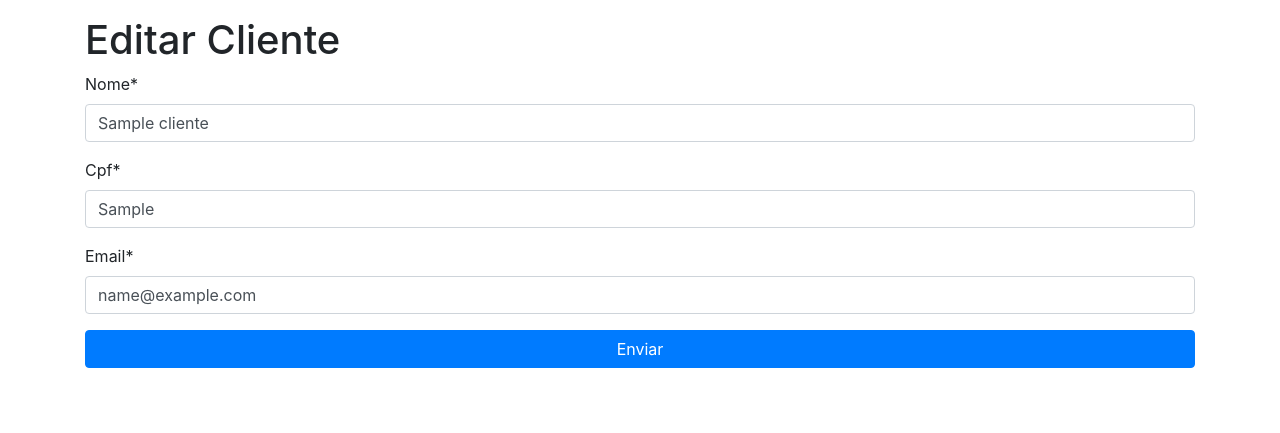
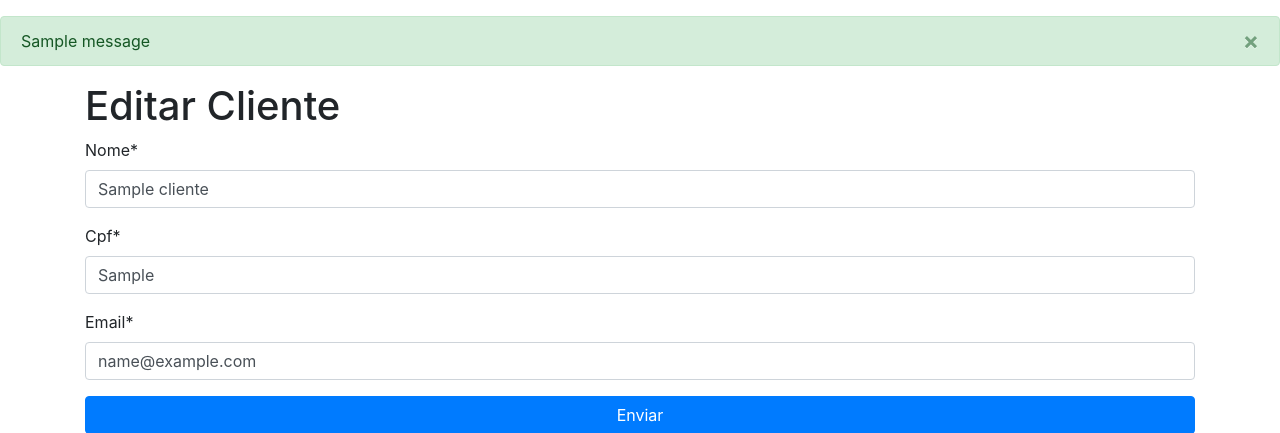
Before and after one commit to CleitonSilvaT/CrudDjango, a Django app: page /editar_clientes/1 in a window 1280 px wide. Shown: the part 56-489 px from the top of the page. Run offline with Django 3.2, Linux system fonts and the light colour scheme; tables that the repository leaves empty hold one stand-in row (values such as "Sample post"); one stand-in notice (Sample message) is shown; some libraries are stand-ins or nearby versions.

Commit message:
Criado mensagens. Close #12

```diff
--- a/clientes/views.py
+++ b/clientes/views.py
@@ -1,4 +1,5 @@
 from django.shortcuts import render, redirect, get_object_or_404
+from django.contrib import messages
 from django.core.paginator import Paginator
 from django.db.models import Q
 from .models import Cliente
@@ -30,6 +31,7 @@ def adicionar_clientes(request):
         obj = form.save()
         obj.save()
         form = ClienteForm()
+        messages.success(request, 'Cliente adicionado com sucesso')
         return redirect('listar_clientes')
 
     return render(request, 'clientes/adicionar_clientes.html', {'form':form})
@@ -41,6 +43,7 @@ def editar_clientes(request, id=None):
     if form.is_valid():
         obj = form.save()
         obj.save()
+        messages.info(request, 'Cliente editado com sucesso')
         return redirect('listar_clientes')
 
     return render(request, 'clientes/editar_clientes.html', {'form':form})
@@ -50,6 +53,7 @@ def excluir_clientes(request, id=None):
 
     if request.method == 'POST':
         cliente.delete()
+        messages.warning(request, 'Cliente removido com sucesso')
         return redirect('listar_clientes')
 
     return render(request, 'clientes/excluir_clientes.html', {'cliente':cliente})
--- a/templates/base.html
+++ b/templates/base.html
@@ -31,9 +31,25 @@
                 {% endif %}
             </li>
         </ul>
+    </nav>
 
+    {% if messages %}
+        {% for message in messages %}
+            {% if message.tags %}
+                <div class="alert alert-{{ message.tags }} alert-dismissible fade show" role="alert">
+            {% endif %}
+            {% if message.level == DEFAULT_MESSAGE_LEVELS_ERROR %}
+                <div class="alert alert-{{ message.tags }} alert-dismissible fade show" role="alert">
+                    Important:
+            {% endif %}
 
-    </nav>
+                {{ message }}
+                <button type="button" class="close" data-dismiss="alert" aria-label="Close">
+                    <span aria-hidden="true">&times;</span>
+                </button>
+            </div>
+        {% endfor %}
+    {% endif %}
 
 
     {% block content %}
```
